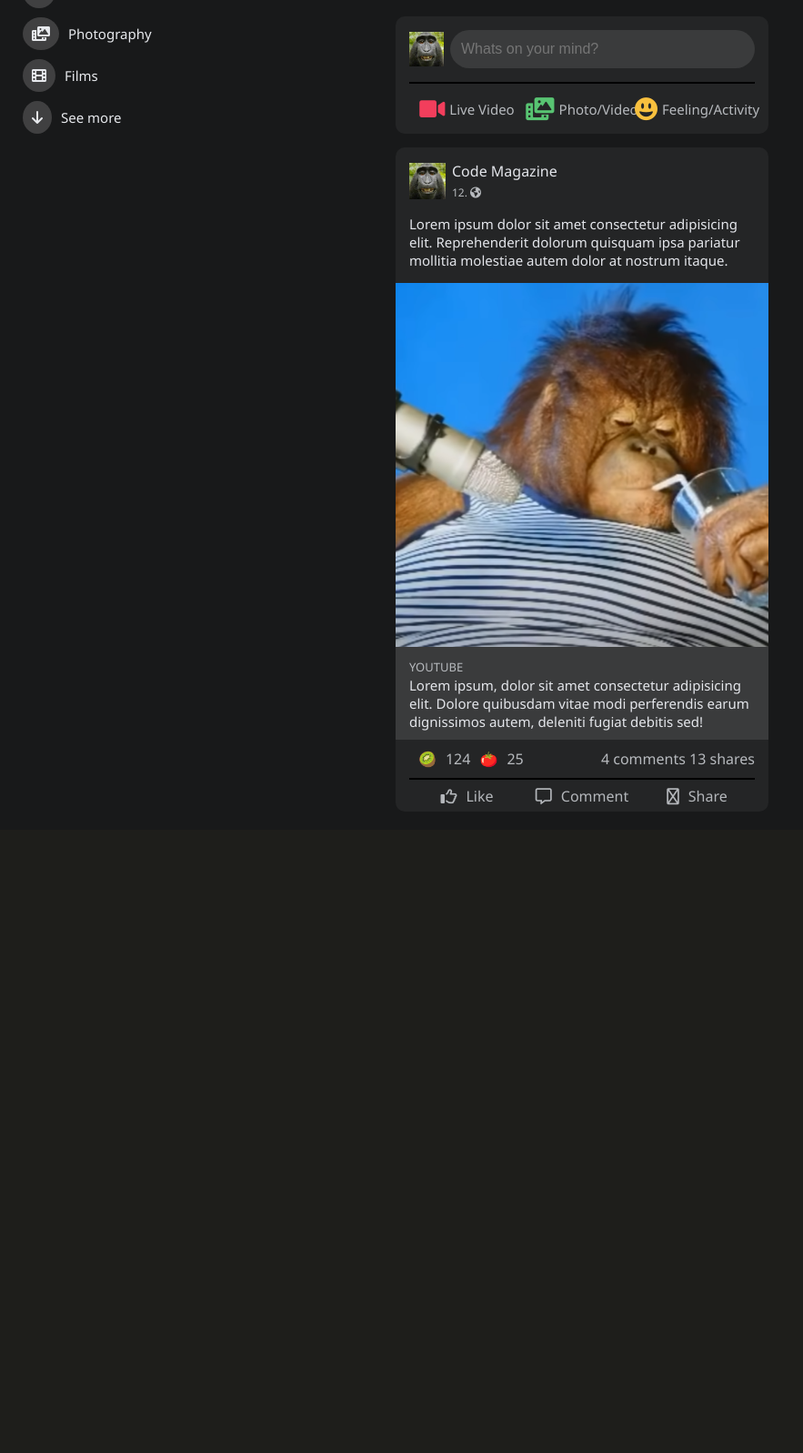
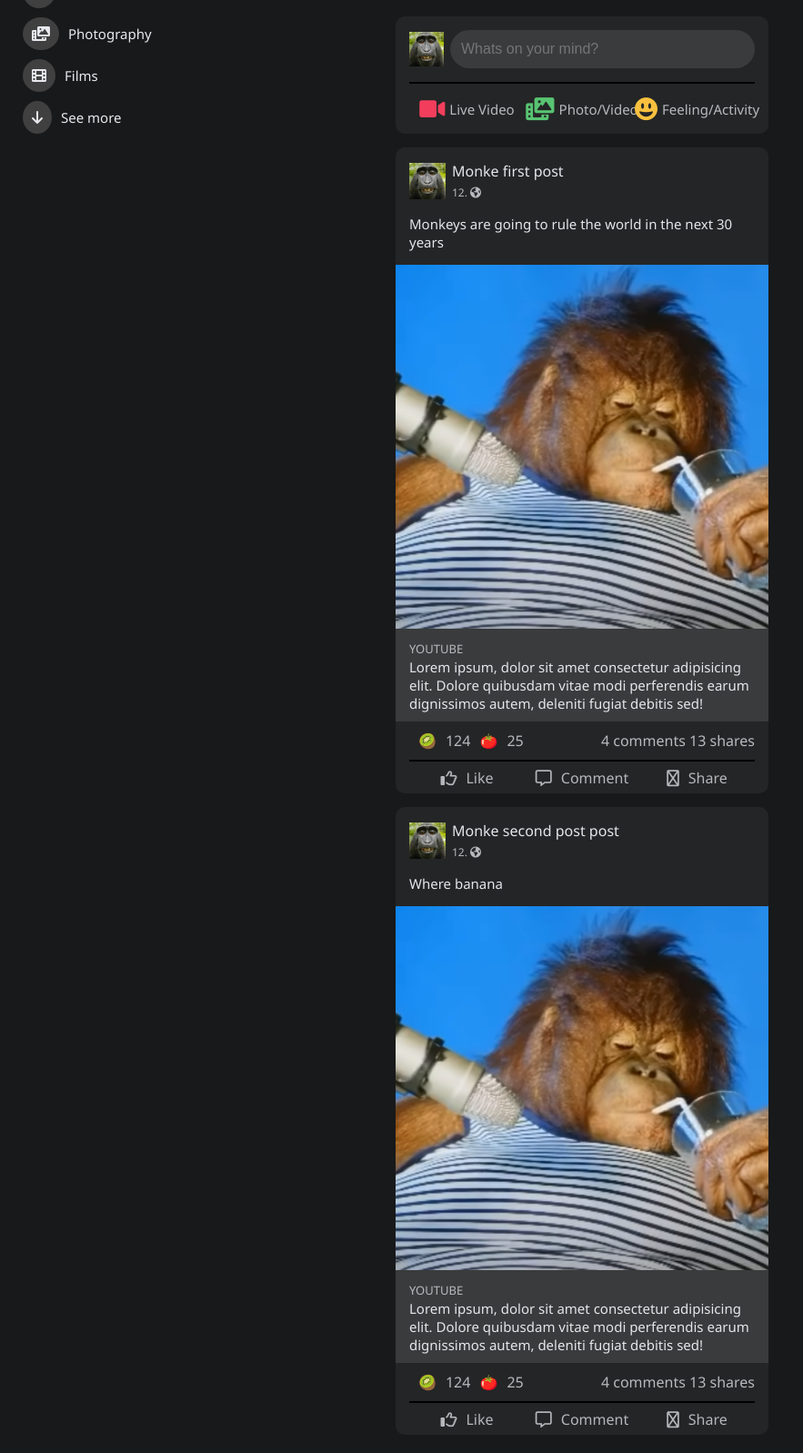
Before and after one commit to andommar/dwpSocialWeb, a PHP site: page / in a window 1280 px wide. Shown: the part 297-1894 px from the top of the page at 91% size, without its empty margins (0-883 px from the left). Before the commit the page ends 1182 px from the top, so only its background shows below. Run offline with PHP 8.4, Linux system fonts and the light colour scheme; data comes from the database, SQL or seed files in the repository.

Commit message:
MVC bare bones implementation

```diff
--- /dev/null
+++ b/controller/Controller.php
@@ -0,0 +1,14 @@
+<?php
+require_once "models/Post.php";
+
+class Controller {
+
+    public function load_posts(){
+        $p = new Post();
+        $res = $p->load_posts();
+        return $res;
+    }
+}
+
+
+?>
--- a/index.php
+++ b/index.php
@@ -1,3 +1,4 @@
+
 <!DOCTYPE html>
 <html lang="en">
   <head>
@@ -117,7 +118,6 @@
           </li>
         </ul>
       </div>
-
       <div class="content_center">
         <div class="stories">
           <img src="https://picsum.photos/id/022/110/200" alt="" />
@@ -154,61 +154,8 @@
             </div>
           </div>
           <!-- News FEED -->
-          <div class="news_feed">
-            <div class="news_feed_title">
-              <img src="img/avatar.jpg" alt="user" />
-              <div class="news_feed_title_content">
-                <p>Code Magazine</p>
-                <span>12. <i class="fas fa-globe-americas"></i></span>
-              </div>
-            </div>
-            <div class="news_feed_description">
-              <p class="news_feed_subtitle">
-                Lorem ipsum dolor sit amet consectetur adipisicing elit.
-                Reprehenderit dolorum quisquam ipsa pariatur mollitia molestiae
-                autem dolor at nostrum itaque.
-              </p>
-              <img src="img/monke1.PNG" alt="sunflower" />
-              <div class="news_feed_description_title">
-                <span>YOUTUBE</span>
-                <p>
-                  Lorem ipsum, dolor sit amet consectetur adipisicing elit.
-                  Dolore quibusdam vitae modi perferendis earum dignissimos
-                  autem, deleniti fugiat debitis sed!
-                </p>
-              </div>
-            </div>
+          <?php include_once('view/posts_view.php');?>
 
-            <div class="likes_area">
-              <div class="emojis">
-                <span>&#129373;</span>
-                <span>124</span>
-                <span>&#127813;</span>
-                <span>25</span>
-              </div>
-              <div class="comment_counts">
-                <span>4 comments</span>
-                <span>13 shares</span>
-              </div>
-            </div>
-
-            <div class="divider"><hr /></div>
-
-            <div class="likes_buttons">
-              <div class="likes_buttons_links">
-                <i class="far fa-thumbs-up"></i>
-                <span>Like</span>
-              </div>
-              <div class="likes_buttons_links">
-                <i class="far fa-comment-alt"></i>
-                <span>Comment</span>
-              </div>
-              <div class="likes_buttons_links">
-                <i class="far fa-share"></i>
-                <span>Share</span>
-              </div>
-            </div>
-          </div>
         </div>
       </div>
 
--- a/models/DbConn.php
+++ b/models/DbConn.php
@@ -39,7 +39,7 @@ class DbConn{
             if($stmt)
             {
                 $stmt->execute();
-                $result = $stmt->fetch(PDO::FETCH_ASSOC);
+                $result = $stmt->fetchAll();
             }
 
         }
--- /dev/null
+++ b/models/Post.php
@@ -0,0 +1,18 @@
+<?php
+
+require_once('DbConn.php');
+
+class Post {
+
+
+  public function load_posts(){
+    $db = new Dbconn();
+    $sql = 'SELECT * FROM post';
+    $result = $db->selectquery($sql);
+    return $result;
+
+  }
+}
+
+
+?>
--- a/socialdb.sql
+++ b/socialdb.sql
@@ -114,7 +114,8 @@ INSERT INTO `CATEGORY` VALUES ('Photography', null, null);
 INSERT INTO `CATEGORY` VALUES ('Films', null, null);
 INSERT INTO `USER` VALUES (null, 'monke', 'moderator', 'monke1', 'monke@gmail.com', 'Beginner', 'registeredUser') ;
 -- USER_CATEGORY MISSING
-INSERT INTO `POST` VALUES (null, 'News', 1, 'Monke first post', 3546, 98531, 'Monkeys are going to rule the world in the next 30 years', '2021-10-04') ;
+INSERT INTO `POST` VALUES (null, 'News', 1, 'Monke first post', 3546, 98531, 'Monkeys are going to rule the world in the next 30 years', '2021-10-02') ;
+INSERT INTO `POST` VALUES (null, 'Sports', 1, 'Monke second post post', 246, 321, 'Where banana', '2021-10-03') ;
 INSERT INTO `COMMENT` (comment_id, user_id, media_id, post_id, `description`, up_votes, down_votes) VALUES (null, 1 , NULL, 1, 'Where banana', 200, 7809) ;
 -- POST_TAG MISSING
 -- MEDIA MISSING
--- /dev/null
+++ b/view/error.php
@@ -0,0 +1,3 @@
+<?php include('header.php');
+
+?>
--- /dev/null
+++ b/view/posts_view.php
@@ -0,0 +1,59 @@
+<?php include_once ('controller/Controller.php');
+
+$c = new Controller();
+$posts=$c->load_posts();
+foreach($posts as $data){?>
+
+<div class="news_feed">
+            <div class="news_feed_title">
+              <img src="img/avatar.jpg" alt="user" />
+              <div class="news_feed_title_content">
+                <p><?php echo $data['title'] ?></p>
+                <span>12. <i class="fas fa-globe-americas"></i></span>
+              </div>
+            </div>
+            <div class="news_feed_description">
+              <p class="news_feed_subtitle">
+                <?php echo $data['description'] ?>
+              </p>
+              <img src="img/monke1.PNG" alt="sunflower" />
+              <div class="news_feed_description_title">
+                <span>YOUTUBE</span>
+                <p>
+                  Lorem ipsum, dolor sit amet consectetur adipisicing elit.
+                  Dolore quibusdam vitae modi perferendis earum dignissimos
+                  autem, deleniti fugiat debitis sed!
+                </p>
+              </div>
+            </div>
+
+            <div class="likes_area">
+              <div class="emojis">
+                <span>&#129373;</span>
+                <span>124</span>
+                <span>&#127813;</span>
+                <span>25</span>
+              </div>
+              <div class="comment_counts">
+                <span>4 comments</span>
+                <span>13 shares</span>
+              </div>
+            </div>
+
+            <div class="divider"><hr /></div>
+
+            <div class="likes_buttons">
+              <div class="likes_buttons_links">
+                <i class="far fa-thumbs-up"></i>
+                <span>Like</span>
+              </div>
+              <div class="likes_buttons_links">
+                <i class="far fa-comment-alt"></i>
+                <span>Comment</span>
+              </div>
+              <div class="likes_buttons_links">
+                <i class="far fa-share"></i>
+                <span>Share</span>
+              </div>
+            </div>
+          </div> <?php }; ?>
```
Also changed, not shown: view/header.php (added), view/side-menu.php (added).
